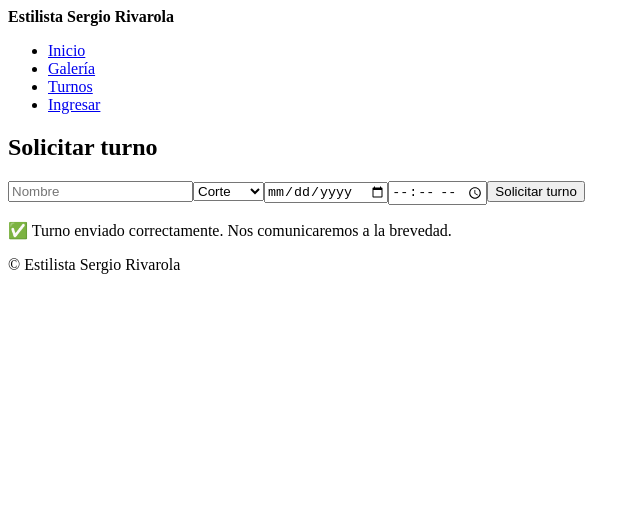
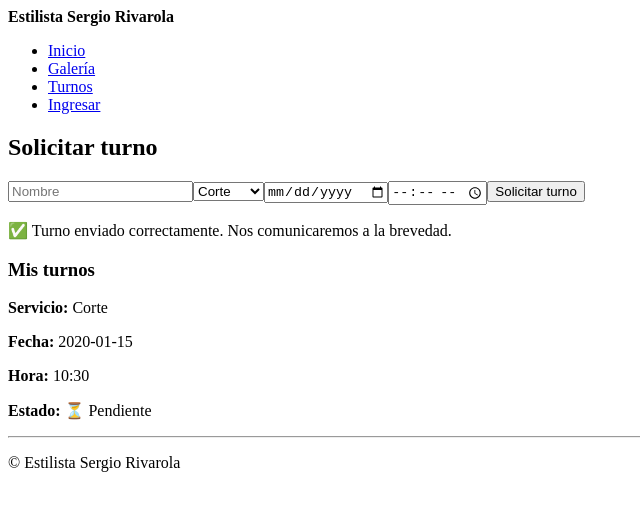
Before and after one commit to aguaconect/Estilista-Sergio-Rivarola, a React (Vite) app: page /turnos in a window 1280 px wide. Both pictures are taken after typing "Sample", "2020-01-15", "10:30" into the empty fields and a click on the button "Solicitar turno". Shown: the top 510 px of the page, without its empty margins (0-640 px from the left). Built offline with nearby package versions, Linux system fonts and the light colour scheme.

Commit message:
Cliente ve estado del turno y admin puede eliminar turnos

```diff
--- a/src/context/TurnosContext.jsx
+++ b/src/context/TurnosContext.jsx
@@ -26,9 +26,15 @@ export function TurnosProvider({ children }) {
     );
   }
 
+  function eliminarTurno(id) {
+    setTurnos(prev =>
+        prev.filter(turno => turno.id !== id)
+    );
+  }
+
   return (
     <TurnosContext.Provider
-      value={{ turnos, agregarTurno, actualizarEstado }}
+      value={{ turnos, agregarTurno, actualizarEstado, eliminarTurno }}
     >
       {children}
     </TurnosContext.Provider>
--- a/src/pages/Admin.jsx
+++ b/src/pages/Admin.jsx
@@ -2,7 +2,7 @@ import { useContext } from "react";
 import { TurnosContext } from "../context/TurnosContext";
 
 function Admin() {
-  const { turnos, actualizarEstado } = useContext(TurnosContext);
+  const { turnos, actualizarEstado, eliminarTurno } = useContext(TurnosContext);
 
   return (
     <div>
@@ -40,6 +40,13 @@ function Admin() {
               >
                 Rechazar
               </button>
+
+              <button
+                onClick={() => eliminarTurno(turno.id)}
+              >
+                🗑 Eliminar
+              </button>
+
             </>
           )}
 
--- a/src/pages/Turnos.jsx
+++ b/src/pages/Turnos.jsx
@@ -2,7 +2,7 @@ import { useState, useContext } from "react";
 import { TurnosContext } from "../context/TurnosContext";
 
 function Turnos() {
-  const { agregarTurno } = useContext(TurnosContext);
+  const { agregarTurno, turnos } = useContext(TurnosContext);
 
   const [nombre, setNombre] = useState("");
   const [servicio, setServicio] = useState("Corte");
@@ -70,6 +70,25 @@ function Turnos() {
       {enviado && (
         <p>✅ Turno enviado correctamente. Nos comunicaremos a la brevedad.</p>
       )}
+
+      <h3>Mis turnos</h3>
+
+      {turnos.length === 0 && <p>No tenés turnos registrados</p>}
+
+      {turnos.map(turno => (
+        <div key={turno.id}>
+          <p><strong>Servicio:</strong> {turno.servicio}</p>
+          <p><strong>Fecha:</strong> {turno.fecha}</p>
+          <p><strong>Hora:</strong> {turno.hora}</p>
+          <p>
+            <strong>Estado:</strong>{" "}
+            {turno.estado === "pendiente" && "⏳ Pendiente"}
+            {turno.estado === "aprobado" && "✅ Aprobado"}
+            {turno.estado === "rechazado" && "❌ Rechazado"}
+          </p>
+          <hr />
+        </div>
+      ))}
     </div>
   );
 }
```
